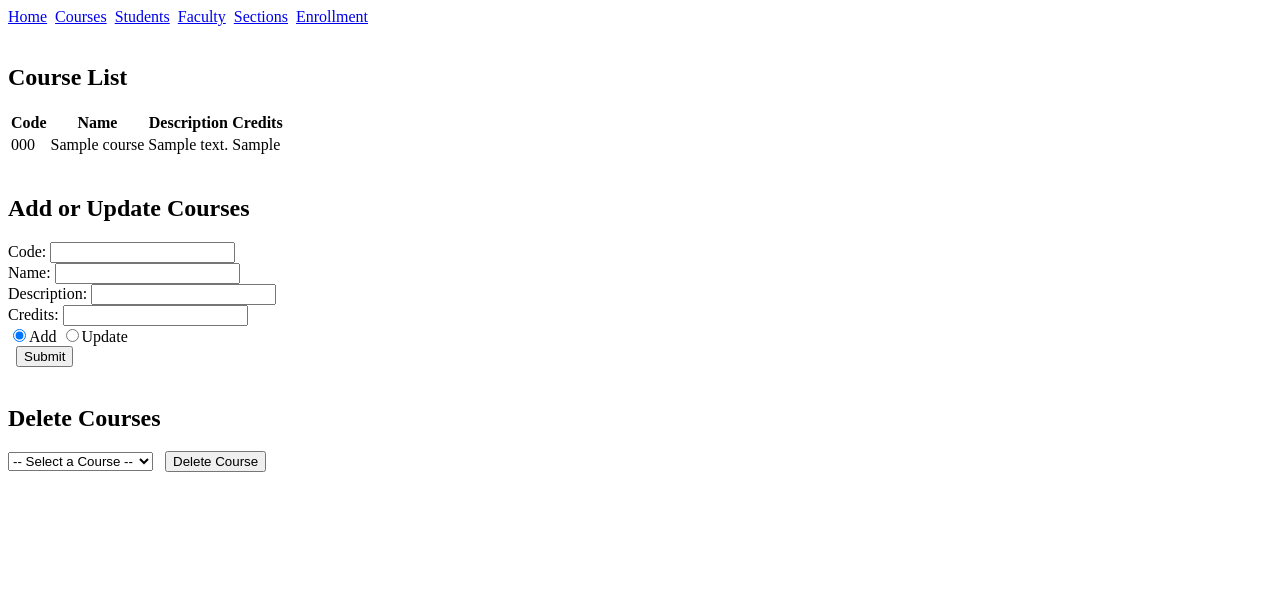
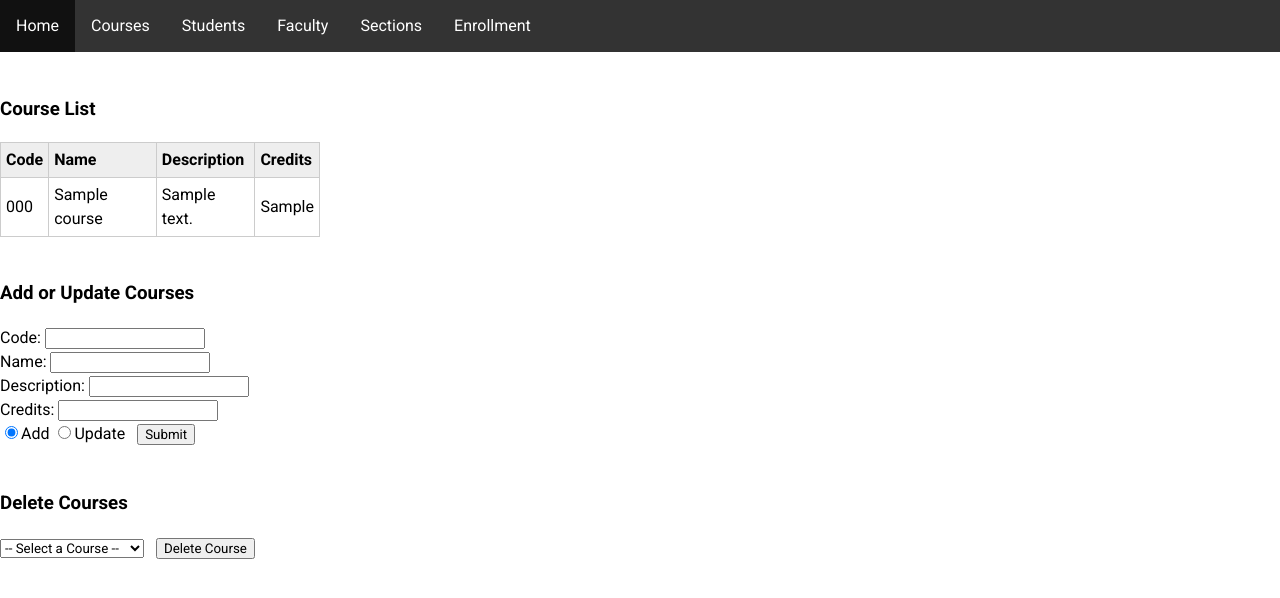
Before and after one commit to Jasmine-S-01/Cis2454-Winter2026-Project2-Jasmine-Spurlin, a PHP site: page /course in a window 1280 px wide. Shown: the top 598 px of the page. Run offline with PHP 8.4, Linux system fonts and the light colour scheme; tables that the repository leaves empty or names only in its code hold one stand-in row (values such as "Sample post").

Commit message:
Added Some Css

```diff
--- a/views/course.php
+++ b/views/course.php
@@ -4,11 +4,44 @@
     <head>
         <meta charset="UTF-8">
         <title>Course List</title>
+        <style>
+
+        @import url('https://fonts.googleapis.com/css2?family=Roboto:ital,wght@0,100..900;1,100..900&display=swap');
+
+        body {
+            font-family: "Roboto", sans-serif;
+            line-height: 1.5;
+            padding: 20px;
+        }
+
+        table {
+            width: 25%;
+            border-collapse: collapse;
+        }
+        th, td {
+            padding: 5px;
+            border: 1px solid #ccc;
+            text-align: left;
+        }
+        th { background: #eee; }
+
+        label {
+
+            width: 100px;
+            margin-bottom: 10px;
+
+
+        }
+        input, button, select, textarea {
+        font-family: inherit;
+        }
+
+    </style>
     </head>
     <?php include ('topNavigation.php'); ?>
     </br>
     <body>
-           <h2>Course List</h2>
+           <h3>Course List</h3>
         <table>
             <tr>
                 <th>Code</th>
@@ -27,7 +60,7 @@
             <?php endforeach; ?>
         </table>
         </br>
-        <h2>Add or Update Courses</h2>
+        <h3>Add or Update Courses</h3>
         <form action="course.php" method="post">
             <label>Code:</label>
             <input type="number" name="code"/><br>
@@ -40,12 +73,12 @@
 
             <input type="hidden" name='action' value='insert_or_update'/>
             <input type="radio" name="insert_or_update" value="insert" checked>Add
-            <input type="radio" name="insert_or_update" value="update">Update</br>
+            <input type="radio" name="insert_or_update" value="update">Update
             <label>&nbsp;</label>
             <input type="submit" value="Submit"/>
         </form>
         </br>
-        <h2>Delete Courses</h2>
+        <h3>Delete Courses</h3>
         <form action="course.php" method="post">
             <?php include("courseViewDropDown.php"); ?>
             <input type="hidden" name='action' value='delete'/>
--- a/views/topNavigation.php
+++ b/views/topNavigation.php
@@ -1,9 +1,53 @@
 <!DOCTYPE html>
+<html>
+<head>
+    <meta charset="UTF-8">
+    <style>
+
+        @import url('https://fonts.googleapis.com/css2?family=Roboto:ital,wght@0,100..900;1,100..900&display=swap');
+        body {
+            margin: 0;
+            padding: 0;
+            font-family: "Roboto", sans-serif;
+        }
+
+        h2, p {
+            margin: 10px;
+        }
+
+
+        ul {
+            list-style-type: none;
+            margin: 0;
+            padding: 0;
+            background-color: #333333;
+            display: flex;
+        }
+
+        ul li a {
+            display: block;
+            color: white;
+            padding: 14px 16px;
+            text-decoration: none;
+        }
+
+        ul li a:hover {
+            background-color: #111111;
+        }
+    </style>
+</head>
+<body>
+
 <header>
-    <a href="index.php">Home</a>&nbsp;
-    <a href="course.php">Courses</a>&nbsp;
-    <a href="students.php">Students</a>&nbsp;
-    <a href="faculty.php">Faculty</a>&nbsp;
-    <a href="section.php">Sections</a>&nbsp;
-     <a href="enrollment.php">Enrollment</a>&nbsp;
+    <ul>
+        <li><a href="index.php">Home</a></li>
+        <li><a href="course.php">Courses</a></li>
+        <li><a href="students.php">Students</a></li>
+        <li><a href="faculty.php">Faculty</a></li>
+        <li><a href="section.php">Sections</a></li>
+        <li><a href="enrollment.php">Enrollment</a></li>
+    </ul>
 </header>
+
+</body>
+</html>
```
Also changed, not shown: views/studentViewDropDown.php (added, +8 -0 lines), views/students.php (+39 -4 lines).
